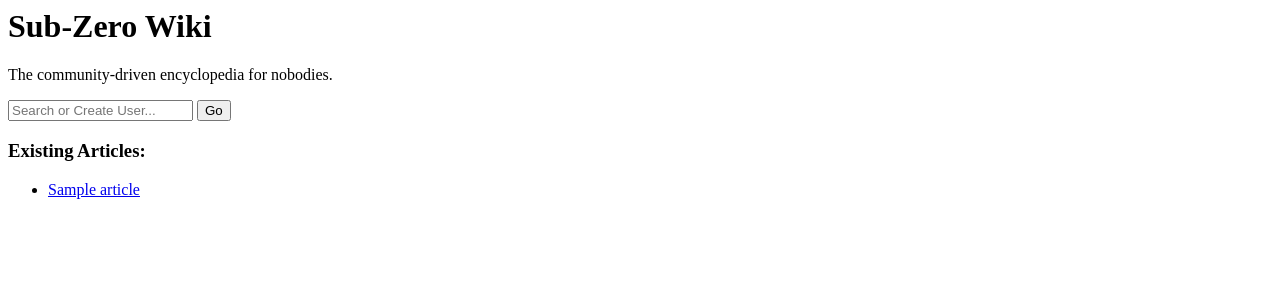
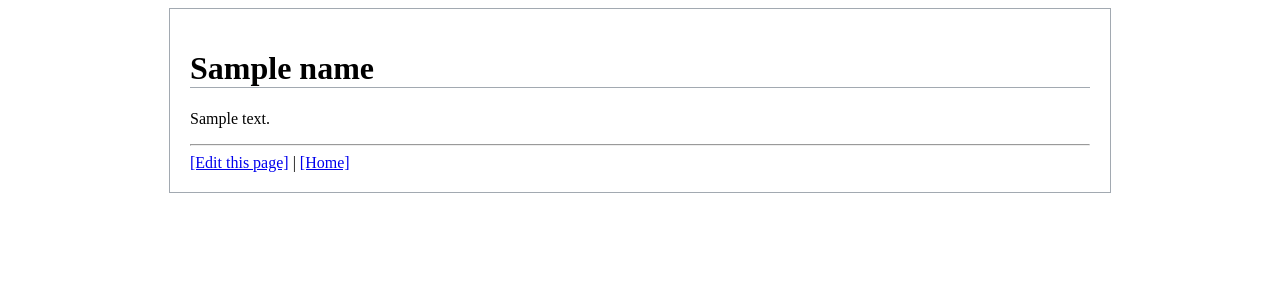
Before and after one commit to beyondhorizen013-ops/Sub-Zero-Wiki, a Flask app: template templates/wiki.html in a window 1280 px wide. Shown: the top 300 px of the page. Run offline with Flask 3, Linux system fonts and the light colour scheme; the template is opened without the code that fills it: most values are stand-ins (such as "Sample title", 1, 10 or a date in 2020).

Commit message:
Update wiki.html

```diff
--- a/templates/wiki.html
+++ b/templates/wiki.html
@@ -1,12 +1,6 @@
-<h1>Sub-Zero Wiki</h1>
-<p>The community-driven encyclopedia for nobodies.</p>
-<form onsubmit="window.location.href='/wiki/' + document.getElementById('name').value; return false;">
-    <input id="name" placeholder="Search or Create User...">
-    <button>Go</button>
-</form>
-<h3>Existing Articles:</h3>
-<ul>
-    {% for article in articles %}
-    <li><a href="/wiki/{{ article }}">{{ article }}</a></li>
-    {% endfor %}
-</ul>
+<div style="font-family: serif; max-width: 900px; margin: auto; border: 1px solid #a2a9b1; padding: 20px; background: white;">
+    <h1 style="border-bottom: 1px solid #a2a9b1;">{{ name }}</h1>
+    <p style="white-space: pre-wrap;">{{ content }}</p>
+    <hr>
+    <a href="/edit/{{ name }}">[Edit this page]</a> | <a href="/">[Home]</a>
+</div>
```
